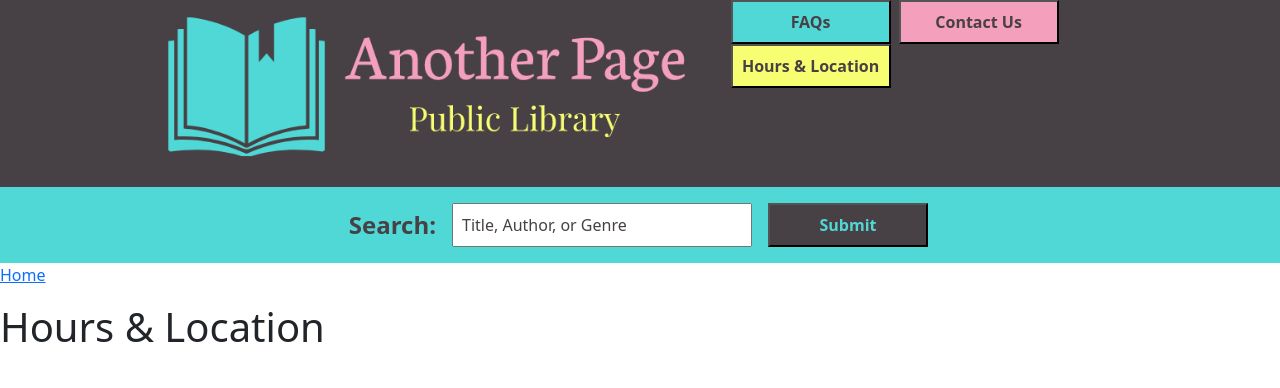
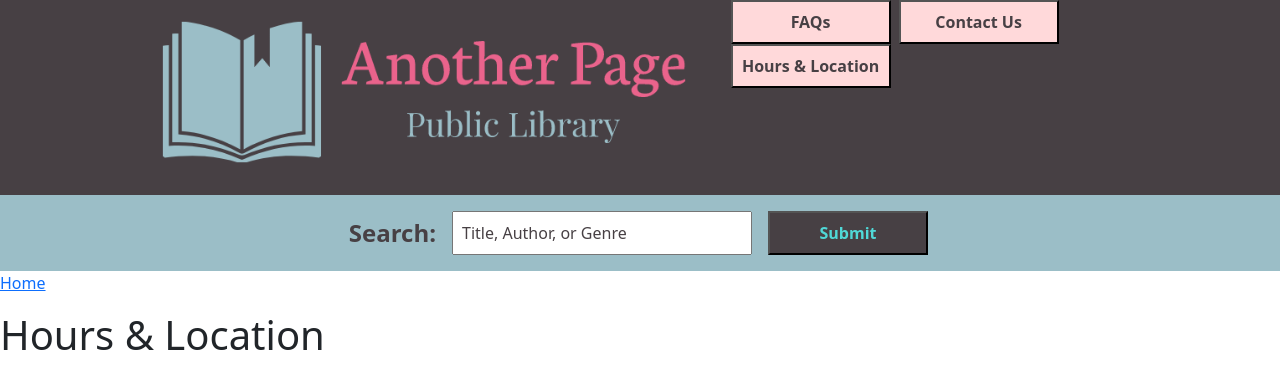
Before and after one commit to Amiriel01/Public-Library-Website, a React (Vite) app in the folder frontend-user-view/: page /HoursLocationPage in a window 1280 px wide. Shown: the top 388 px of the page. Built offline with nearby package versions, Linux system fonts and the light colour scheme.

Commit message:
color scheme change FirstHeader

```diff
--- a/frontend-user-view/src/App.css
+++ b/frontend-user-view/src/App.css
@@ -23,8 +23,8 @@
   justify-content: flex-end; */
 }
 
-#hours-location-button {
-  background-color: #f7fe72;
+#first-header-button {
+  background-color: #ffd9da;
   width: 10rem;
   padding: .5rem;
   margin-right: .5rem;
@@ -33,74 +33,19 @@
   font-size: 1rem;
 }
 
-#hours-location-button:hover {
-  background-color: #474044;
-  color: #f7fe72 ;
-  border: 1px solid #f7fe72;
-}
-
-#hours-location-button:active {
-  background-color: #f7fe72;
-  color: #474044;
-}
-
-#contact-button {
-  background-color: #f49fbc;
-  width: 10rem;
-  padding: .5rem;
-  margin-right: .5rem;
-  color: #474044;
-  font-weight: bold;
-  font-size: 1rem;
-}
-
-#contact-button:hover {
-  background-color: #474044;
-  color: #f49fbc ;
-  border: 1px solid #f49fbc;
-}
-
-#contact-button:active {
+#first-header-button:hover {
   background-color: #f49fbc;
   color: #474044;
 }
 
-#faq-button {
-  background-color: #50d8d7;
-  width: 10rem;
-  padding: .5rem;
-  margin-right: .5rem;
+#first-header-button:active {
+  background-color: #ffd9da;
   color: #474044;
-  font-weight: bold;
-  font-size: 1rem;
-}
-
-#faq-button:hover {
-  background-color: #474044 ;
-  color: #50d8d7;
-  border: 1px solid #50d8d7;
-}
-
-#faq-button:active {
-  background-color: #50d8d7;
-  color: #474044;
-}
-
-#first-header-button:hover {
-  background-color: #474044;
-  color: #50d8d7;
-  border: 1px solid #50d8d7;
-}
-
-#first-header-button:active {
-  background-color: #50d8d7;
-  color: #474044;
-  border: 1px solid #50d8d7;
 }
 
 /*Second Header*/
 #second-header-container {
-  background-color: #50d8d7;
+  background-color: #9bbec7;
   display: flex;
   justify-content: center;
   width: 101vw;
--- a/frontend-user-view/src/FirstHeader.tsx
+++ b/frontend-user-view/src/FirstHeader.tsx
@@ -8,21 +8,9 @@ import { Link } from "react-router-dom";
 
 export default function Header() {
 
-    function HoursLocationButton({ title }: { title: string }) {
+    function MyButton({ title }: { title: string }) {
         return (
-            <button id="hours-location-button">{title}</button>
-        )
-    }
-
-    function ContactButton({ title }: { title: string }) {
-        return (
-            <button id="contact-button">{title}</button>
-        )
-    }
-
-    function FAQButton({ title }: { title: string }) {
-        return (
-            <button id="faq-button">{title}</button>
+            <button id="first-header-button">{title}</button>
         )
     }
 
@@ -35,13 +23,13 @@ export default function Header() {
                     </Col>
                     <Col>
                     <Link to="FAQ">
-                            <FAQButton title="FAQs" />
+                            <MyButton title="FAQs" />
                         </Link>
                         <Link to="/ContactPage">
-                            <ContactButton title="Contact Us" />
+                            <MyButton title="Contact Us" />
                         </Link>
                         <Link to="/HoursLocationPage">
-                            <HoursLocationButton title="Hours & Location" />
+                            <MyButton title="Hours & Location" />
                         </Link>
                     </Col>
                 </Row>
--- a/frontend-user-view/src/HoursLocationPage.tsx
+++ b/frontend-user-view/src/HoursLocationPage.tsx
@@ -5,7 +5,7 @@ import { Link } from "react-router-dom";
 export default function HoursLocationPage() {
     return (
         <>
-            <Row>
+            <Row id='homepage-container'>
                 <Col>
                     <Link to="/Homepage">
                         <p>
```
Also changed, not shown: frontend-user-view/src/images/logo.png.
